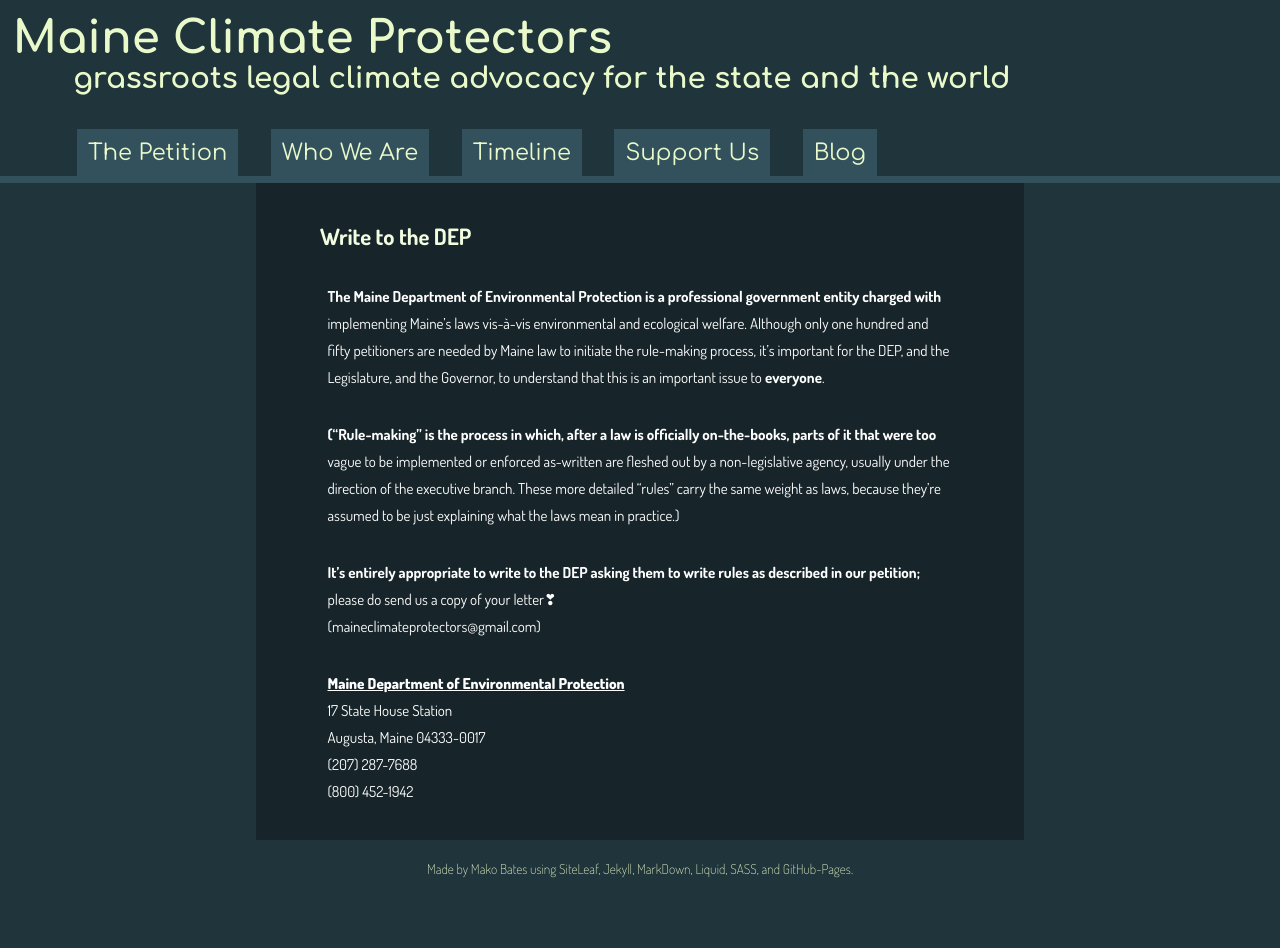
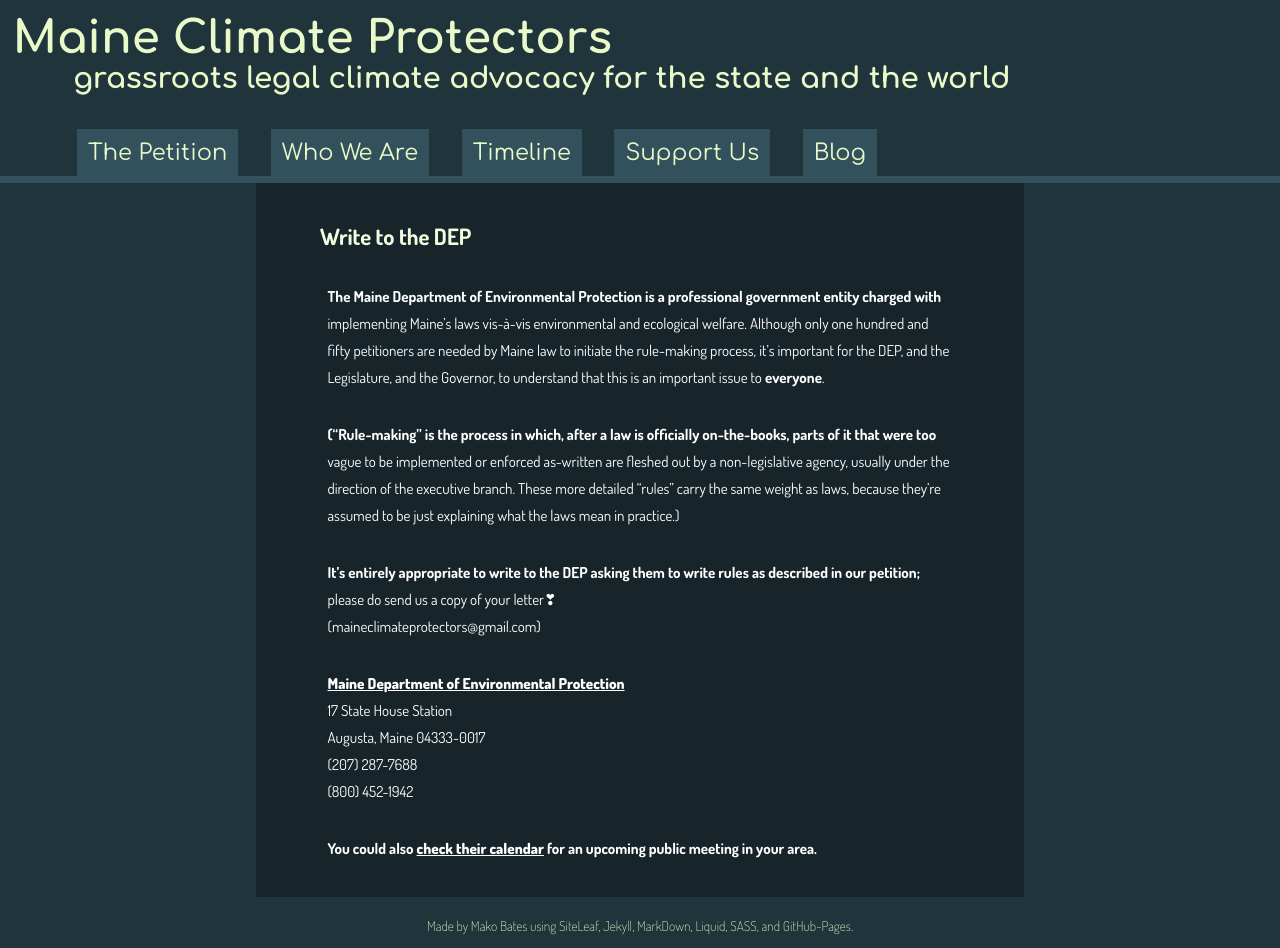
Before and after one commit to ShapeOfMatter/maine-climate-protectors, a Jekyll site: the page built from _posts/2017-12-13-write-to-the-dep.markdown, in a window 1280 px wide. Built offline with Jekyll 4.4.1, drawn with Linux system fonts in a browser that asks for light colours; before the commit the page ends 900 px from its top, so only the background shows below that.

Commit message:
Updated Write To The Dep

```diff
--- a/_posts/2017-12-13-write-to-the-dep.markdown
+++ b/_posts/2017-12-13-write-to-the-dep.markdown
@@ -15,3 +15,5 @@
 Augusta, Maine 04333-0017
 (207) 287-7688
 (800) 452-1942
+
+You could also [check their calendar](https://www1.maine.gov/dep/bep/calendar.html) for an upcoming public meeting in your area.
```
